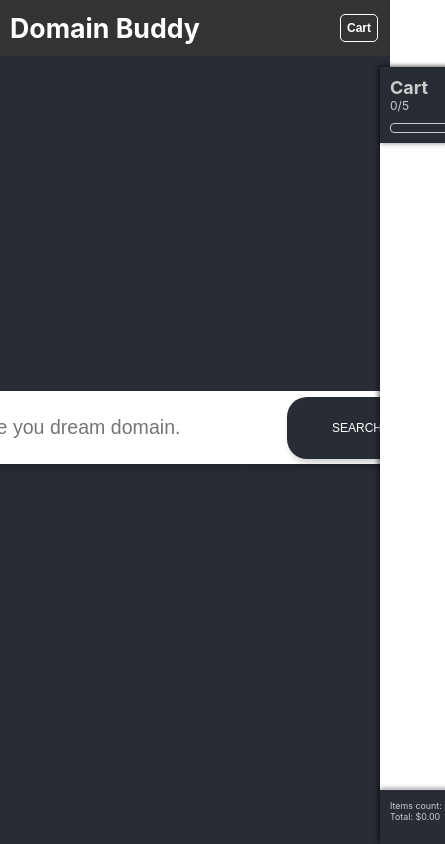
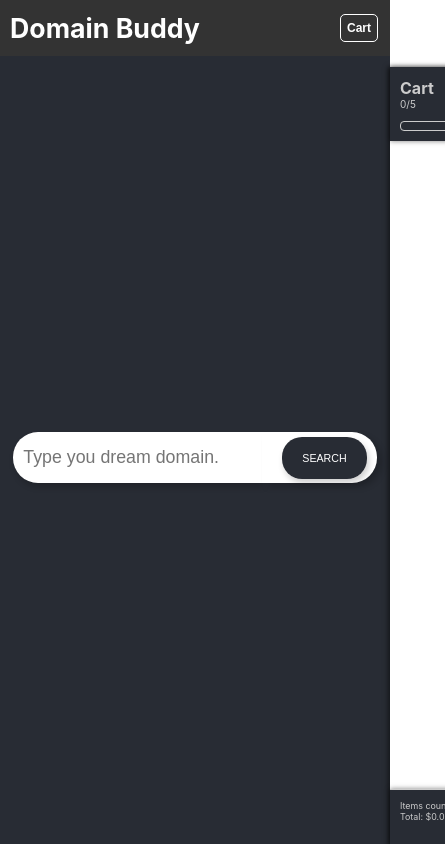
Before and after one commit to yogeshsahu15379/pixel, a React (Create React App) app: page / in a window 390 px wide. Shown: the whole page, 445 px wide, since content can reach past the window. Built offline with nearby package versions, Linux system fonts and the light colour scheme.

Commit message:
make it fully responsive

```diff
--- a/src/component/card/Card.tsx
+++ b/src/component/card/Card.tsx
@@ -2,7 +2,6 @@ import React, { useState } from 'react';
 import './Card.css';
 import Button from '../button/Button';
 import Message from '../message/Message';
-import { is } from '@babel/types';
 
 interface CardProps {
   heading: string;
--- a/src/component/cart/Cart.css
+++ b/src/component/cart/Cart.css
@@ -65,3 +65,25 @@
 .cart .cart-body{
     margin-top: 80px;
 }
+
+@media (max-width: 768px) {
+    .cart {
+        width: 100%;
+        height: calc(100% - 60px);
+    }
+
+    .cart .checkout-section,
+    .cart .cart-header {
+        width: 100%;
+    }
+}
+
+@media (max-width: 480px) {
+    .cart .cart-header h2 {
+        font-size: 16px;
+    }
+
+    .cart .cart-header .cart-status {
+        font-size: 10px;
+    }
+}
--- a/src/component/form/Form.css
+++ b/src/component/form/Form.css
@@ -1,9 +1,8 @@
 .form-container {
-    margin-top: 80px;
+    margin-top: 100px;
     margin-bottom: 30px;
     display: flex;
     width: 500px;
-    margin-top: 8%;
     margin-left: auto;
     margin-right: auto;
 }
@@ -59,3 +58,21 @@
 .form-container button span:hover {
     background-color: #18191b;
 }
+
+@media (max-width: 768px) {
+    .form-container {
+        width: 100%;
+        justify-content: center;
+    }
+
+    .form-container input {
+        padding: 15px 10px;
+        font-size: 1em;
+    }
+
+    .form-container button span {
+        margin-left: 20px;
+        padding: 15px 20px;
+        font-size: 0.8em;
+    }
+}
```
